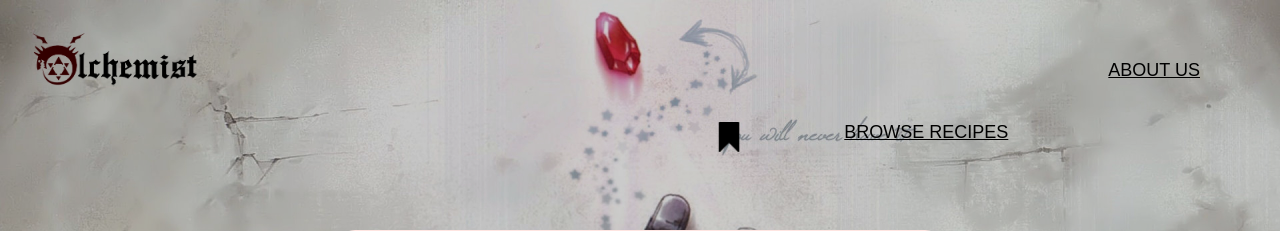
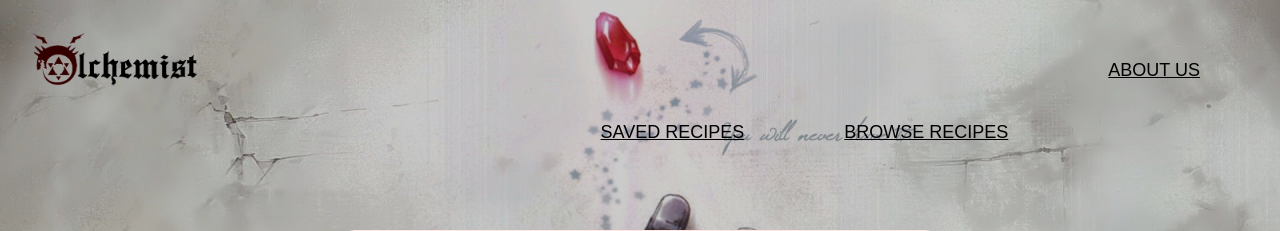
Before and after one commit to Albert-Alvaro/CP3407_RecipeApp, a Django app: page /global/1 in a window 1280 px wide. Shown: the top 231 px of the page. Run offline with Django 5.2, Linux system fonts and the light colour scheme; data comes from the database, SQL or seed files in the repository; both versions use the stored data as it was after the commit.

Commit message:
Changed the icon for the saved recipes in the navbar

```diff
--- a/recipeapp/recipe_gen/templates/add_remove_ing.html
+++ b/recipeapp/recipe_gen/templates/add_remove_ing.html
@@ -17,7 +17,7 @@
             <li>
                 {% if flag != None %}
                 <a href="{% url 'saved_recipes' user_id%}">
-                    <img src="/media/logo/bookmark.png" style="width: 30px ;height: 30px ; position:relative ; display: inline-block ; margin-left: 10px; margin-bottom: 10px;">
+                    SAVED RECIPES
                 </a>
                 {% endif %}
             </li>
--- a/recipeapp/recipe_gen/templates/global_recipe.html
+++ b/recipeapp/recipe_gen/templates/global_recipe.html
@@ -17,7 +17,7 @@
             <li>
                 {% if flag != None %}
                 <a href="{% url 'saved_recipes' user_id%}">
-                    <img src="/media/logo/bookmark.png" style="width: 30px ;height: 30px ; position:relative ; display: inline-block ; margin-left: 10px; margin-bottom: 10px;">
+                    SAVED RECIPES
                 </a>
                 {% endif %}
             </li>
--- a/recipeapp/recipe_gen/templates/image.html
+++ b/recipeapp/recipe_gen/templates/image.html
@@ -16,7 +16,7 @@
             <li>
                 {% if flag != None %}
                 <a href="{% url 'saved_recipes' user_id%}">
-                    <img src="/media/logo/bookmark.png" style="width: 30px ;height: 30px ; position:relative ; display: inline-block ; margin-left: 10px; margin-bottom: 10px;">
+                    SAVED RECIPES
                 </a>
                 {% endif %}
             </li>
--- a/recipeapp/recipe_gen/templates/index.html
+++ b/recipeapp/recipe_gen/templates/index.html
@@ -48,7 +48,7 @@
             <li>
                 {% if flag != None %}
                 <a href="{% url 'saved_recipes' user_id%}">
-                    <img src="/media/logo/bookmark.png" style="width: 30px ;height: 30px ; position:relative ; display: inline-block ; margin-left: 10px; margin-bottom: 10px;">
+                    SAVED RECIPES
                 </a>
                 {% endif %}
             </li>
--- a/recipeapp/recipe_gen/templates/llm_result.html
+++ b/recipeapp/recipe_gen/templates/llm_result.html
@@ -17,7 +17,7 @@
             <li>
                 {% if flag != None %}
                 <a href="{% url 'saved_recipes' user_id%}">
-                    <img src="/media/logo/bookmark.png" style="width: 30px ;height: 30px ; position:relative ; display: inline-block ; margin-left: 10px; margin-bottom: 10px;">
+                    SAVED RECIPES
                 </a>
                 {% endif %}
             </li>
--- a/recipeapp/recipe_gen/templates/recipe.html
+++ b/recipeapp/recipe_gen/templates/recipe.html
@@ -16,7 +16,7 @@
         <li>
             {% if flag != None %}
             <a href="{% url 'saved_recipes' user_id%}">
-                <img src="/media/logo/bookmark.png" style="width: 30px ;height: 30px ; position:relative ; display: inline-block ; margin-left: 10px; margin-bottom: 10px;">
+                SAVED RECIPES
             </a>
             {% endif %}
         </li>
--- a/recipeapp/recipe_gen/templates/results.html
+++ b/recipeapp/recipe_gen/templates/results.html
@@ -16,7 +16,7 @@
             <li>
                 {% if flag != None %}
                 <a href="{% url 'saved_recipes' user_id%}">
-                    <img src="/media/logo/bookmark.png" style="width: 30px ;height: 30px ; position:relative ; display: inline-block ; margin-left: 10px; margin-bottom: 10px;">
+                    SAVED RECIPES
                 </a>
                 {% endif %}
             </li>
--- a/recipeapp/recipe_gen/templates/saved_recipes.html
+++ b/recipeapp/recipe_gen/templates/saved_recipes.html
@@ -16,7 +16,7 @@
             <li>
                 {% if flag != None %}
                 <a href="{% url 'saved_recipes' user_id%}">
-                    <img src="/media/logo/bookmark.png" style="width: 30px ;height: 30px ; position:relative ; display: inline-block ; margin-left: 10px; margin-bottom: 10px;">
+                    SAVED RECIPES
                 </a>
                 {% endif %}
             </li>
--- a/recipeapp/recipe_gen/views.py
+++ b/recipeapp/recipe_gen/views.py
@@ -111,9 +111,9 @@ def llm_results(request, user_id):
     ings = []
     for i in ingredients:
         ings.append(i.ingredient_name)
-    # recipe = LLM.generate_recipe(ings)
-    # formatted_recipe = linebreaksbr(recipe)
-    formatted_recipe = "test2"
+    recipe = LLM.generate_recipe(ings)
+    formatted_recipe = linebreaksbr(recipe)
+    # formatted_recipe = "test2"
     print(formatted_recipe)
     saved_rec = Recipe()
     saved_rec.recipe_content = formatted_recipe
```
Also changed, not shown: recipeapp/db.sqlite3.
